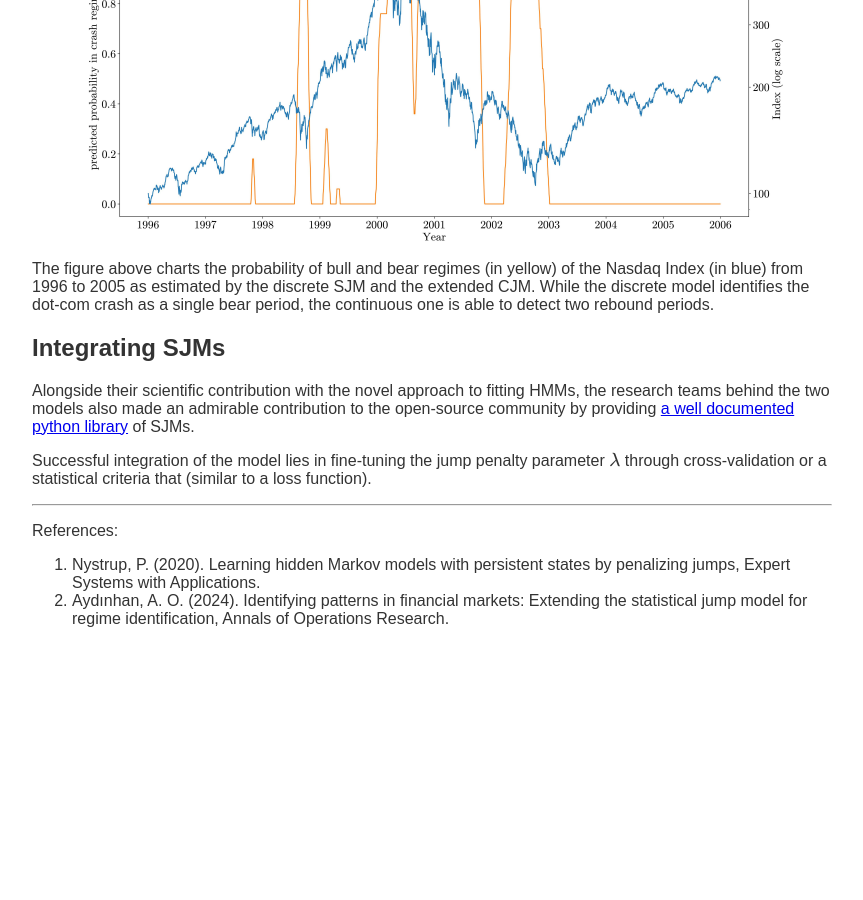
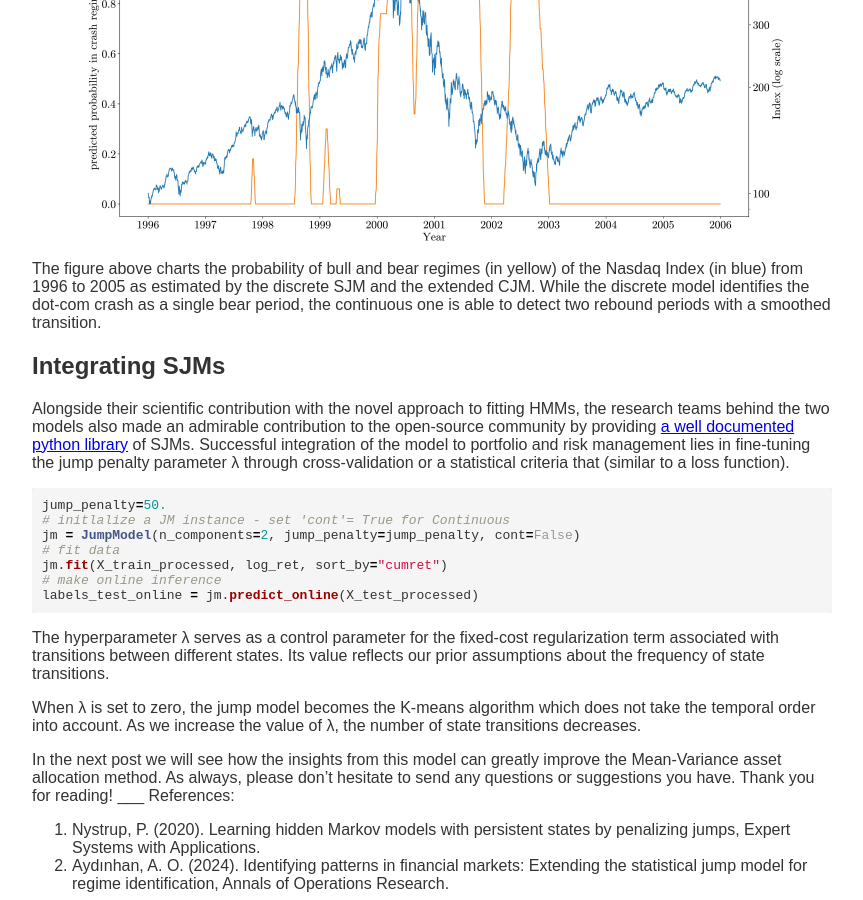
Before and after one commit to Cohen-Or/cohen-or.github.io, a Jekyll site: the page built from posts/sjm.md, in a window 1280 px wide and 900 px high, scrolled down 1553 px. Shown: the whole window, without its empty margins (208-1071 px from the left). Built offline with Jekyll 4.4.1, drawn with Linux system fonts in a browser that asks for light colours; our own code applies the rules of GitHub Pages for plain Markdown files; formulas are drawn with MathJax 3; before the commit the page ends 2217 px from its top, so only the background shows below that; some of the changed text lies outside the part shown.

Commit message:
Update sjm.md

````diff
--- a/posts/sjm.md
+++ b/posts/sjm.md
@@ -2,9 +2,9 @@
 # Change Point Detection with Statistical Jump Models
 In this post we will explore the benefits of identifying regimes in financial markets and learn how to statistically classify and predict change points in regimes.
 
-The German philosopher Georg Hegel said, *"The only thing that we learn from history is that we learn nothing from history"*. A history of financial markets data can teach us a lot about common patterns that prevail in markets and help us better manage our risks and portfolios.
+The German philosopher Georg Hegel said, *"The only thing that we learn from history is that we learn nothing from history"*. A valuable insight we can gain from studying the history of financial markets is the prevalence of common patterns that repeat in the evolvement of asset prices.
 
-Market regimes are clusters of persistent market conditions that affect the performance of different asset classes and relevance of investment factors. The change of these regimes is usually a result of a change in the macroeconomic environment, e.g. a change in inflation or unemployment levels.
+Market regimes are clusters of persistent conditions that affect the performance of different asset classes and the relevance of investment factors. The change of these regimes is usually a result of a change in the macroeconomic environment, e.g. a change in inflation or unemployment levels.
 
 Fundamental macro indicators are often discovered retrospectively while the dynamic nature of markets reflects the macro environment concurrently. Early change point detection (CPD) of market regime is a valuable input to strategic investment decisions such as asset allocation and the level of exposure to various investment factors.  However the stochastic nature of prices means that identifying a persistent change is a challenging task given the low signal to noise ratio.
 
@@ -26,13 +26,26 @@ An extension to the SJM learning approach in [1] is the Continuous Jump Model (C
 
 ![Continuous Statistical Jump Model](/images/sjm1.png)
 
-The figure above charts the probability of bull and bear regimes (in yellow) of the Nasdaq Index (in blue) from 1996 to 2005 as estimated by the discrete SJM and the extended CJM. While the discrete model identifies the dot-com crash as a single bear period, the continuous one is able to detect two rebound periods.
+The figure above charts the probability of bull and bear regimes (in yellow) of the Nasdaq Index (in blue) from 1996 to 2005 as estimated by the discrete SJM and the extended CJM. While the discrete model identifies the dot-com crash as a single bear period, the continuous one is able to detect two rebound periods with a smoothed transition.
 
 ## Integrating SJMs
-Alongside their scientific contribution with the novel approach to fitting HMMs, the research teams behind the two models also made an admirable contribution to the open-source community by providing [a well documented python library](https://github.com/Yizhan-Oliver-Shu/jump-models?tab=readme-ov-file) of SJMs.
+Alongside their scientific contribution with the novel approach to fitting HMMs, the research teams behind the two models also made an admirable contribution to the open-source community by providing [a well documented python library](https://github.com/Yizhan-Oliver-Shu/jump-models?tab=readme-ov-file) of SJMs. Successful integration of the model to portfolio and risk management lies in fine-tuning the jump penalty parameter λ through cross-validation or a statistical criteria that (similar to a loss function).
 
-Successful integration of the model lies in fine-tuning the jump penalty parameter $$\lambda$$ through cross-validation or a statistical criteria that (similar to a loss function).
+```python
+jump_penalty=50.
+# initlalize a JM instance - set 'cont'= True for Continuous
+jm = JumpModel(n_components=2, jump_penalty=jump_penalty, cont=False)
+# fit data
+jm.fit(X_train_processed, log_ret, sort_by="cumret")
+# make online inference
+labels_test_online = jm.predict_online(X_test_processed)
+```
+The hyperparameter λ serves as a control parameter for the fixed-cost regularization term associated with transitions between different states. Its value reflects our prior assumptions about the frequency of state transitions.
 
+When λ is set to zero, the jump model becomes the K-means algorithm which does not take the temporal order into account. As we increase the value of λ, the number of state transitions decreases.
+
+In the next post we will see how the insights from this model can greatly improve the Mean-Variance asset allocation method. As always, please don't hesitate to send any questions or suggestions you have.
+Thank you for reading!
 ___
 References:
 1.  Nystrup, P. (2020). Learning hidden Markov models with persistent states by penalizing jumps, Expert Systems with Applications.
````
